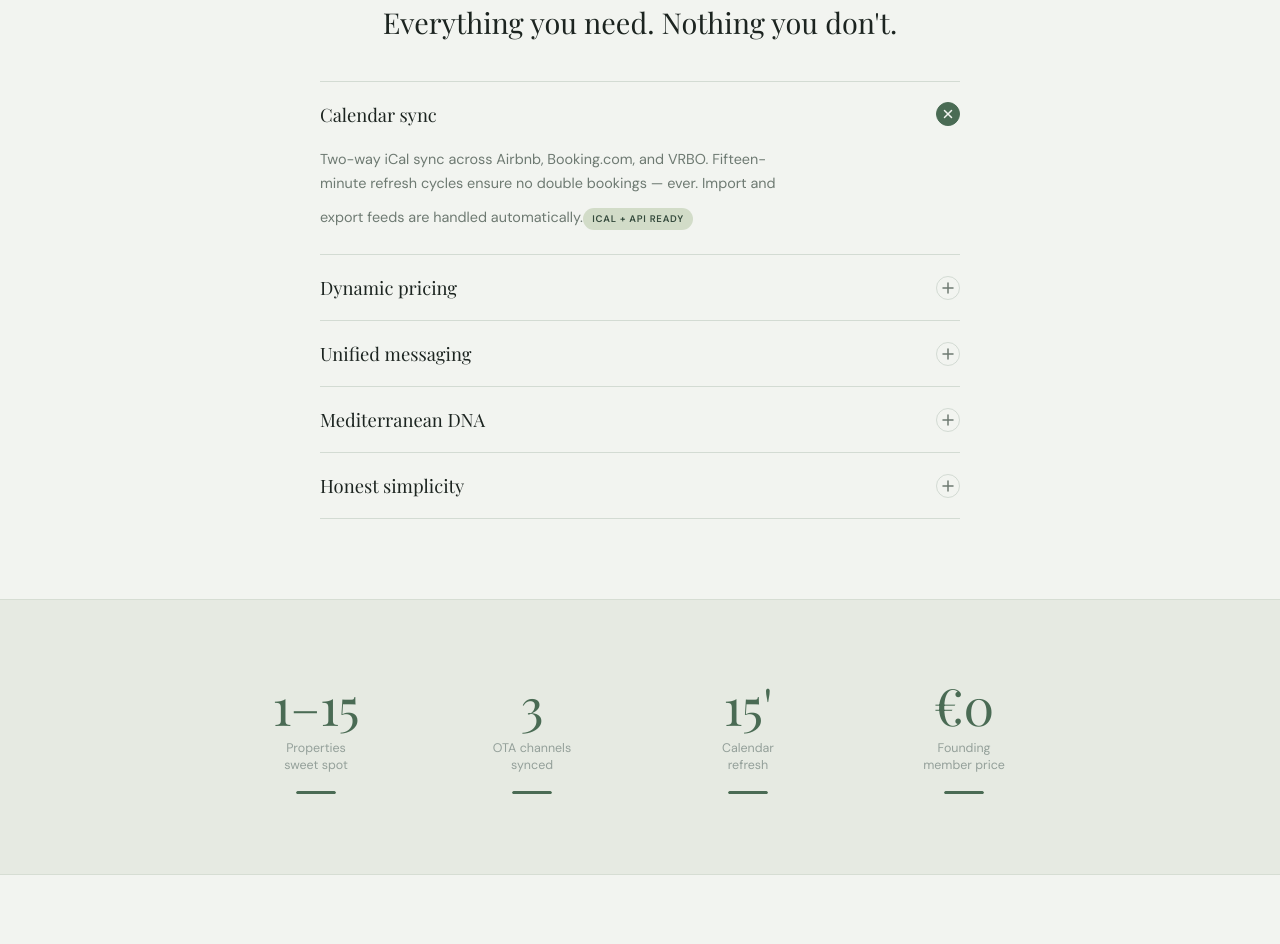
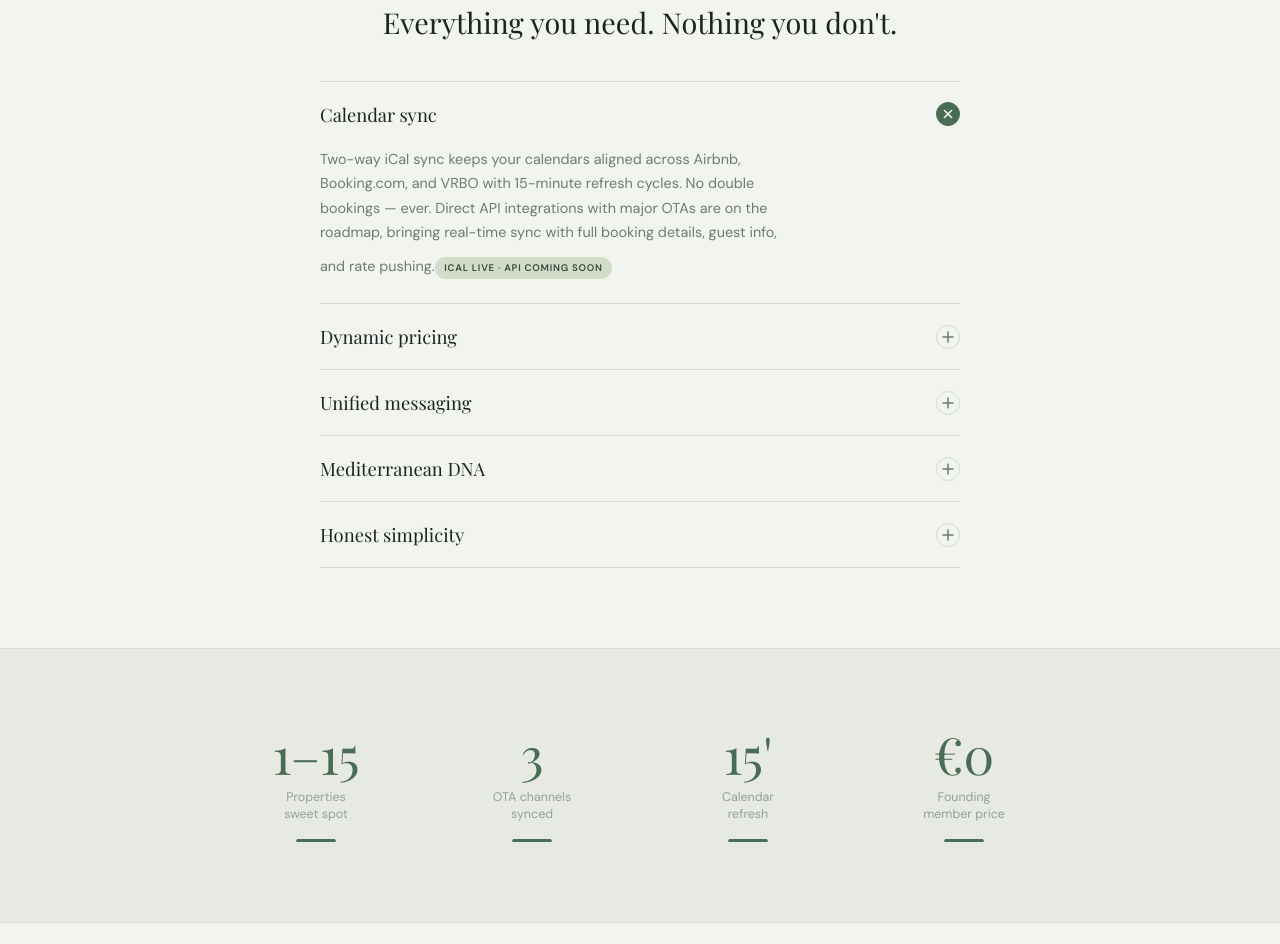
Before and after one commit to kazanisnick-jpg/stayflow-site, a plain HTML site: page index.html in a window 1280 px wide. Shown: the part 2626-3570 px from the top of the page. Drawn offline with nearby package versions, Linux system fonts and the light colour scheme; a web font is replaced by a local one.

Commit message:
Update index.html

```diff
--- a/index.html
+++ b/index.html
@@ -292,7 +292,7 @@ footer a:hover{color:var(--accent)}
         <h3>Calendar sync</h3>
         <div class="acc-icon"><svg width="12" height="12" viewBox="0 0 12 12" fill="none"><line x1="6" y1="1" x2="6" y2="11" stroke="#6E7A72" stroke-width="1.5" stroke-linecap="round"/><line x1="1" y1="6" x2="11" y2="6" stroke="#6E7A72" stroke-width="1.5" stroke-linecap="round"/></svg></div>
       </button>
-      <div class="acc-body" style="max-height:200px"><div class="acc-body-inner">Two-way iCal sync across Airbnb, Booking.com, and VRBO. Fifteen-minute refresh cycles ensure no double bookings — ever. Import and export feeds are handled automatically.<div class="acc-tag">iCal + API ready</div></div></div>
+      <div class="acc-body" style="max-height:200px"><div class="acc-body-inner">Two-way iCal sync keeps your calendars aligned across Airbnb, Booking.com, and VRBO with 15-minute refresh cycles. No double bookings — ever. Direct API integrations with major OTAs are on the roadmap, bringing real-time sync with full booking details, guest info, and rate pushing.<div class="acc-tag">iCal live · API coming soon</div></div></div>
     </div>
     <div class="acc-item">
       <button class="acc-trigger" onclick="toggleAcc(this)">
```
